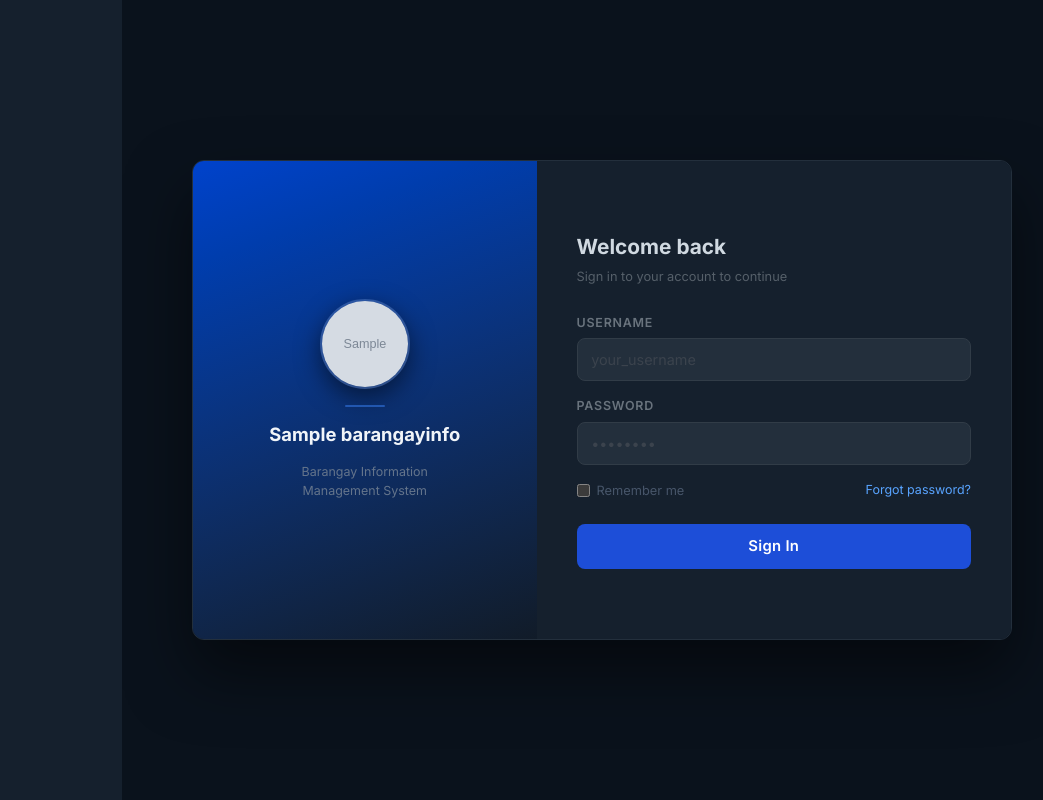
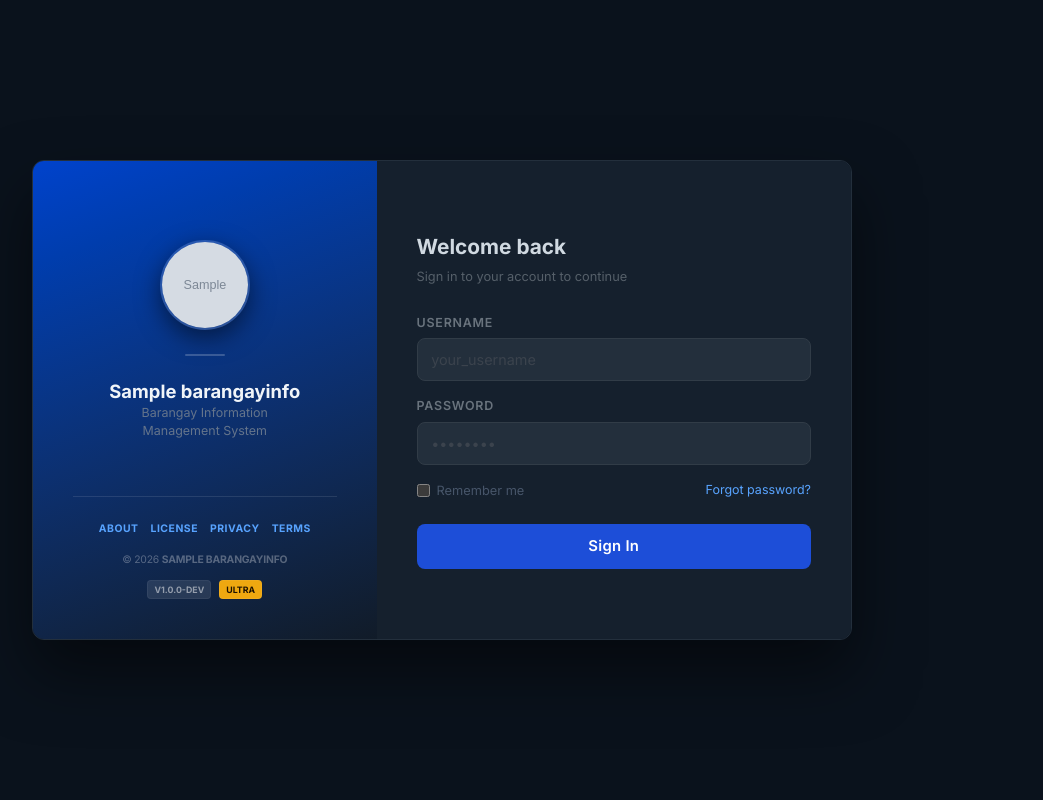
Before and after one commit to komradkat/bims2, a Django app: page /login/ in a window 1280 px wide. Shown: the whole page, without its empty margins (198-1241 px from the left). Run offline with Django 5.2, Linux system fonts and the light colour scheme; tables that the repository leaves empty hold one stand-in row (values such as "Sample post"); grey boxes marked "Sample" are stand-in pictures; parts of the project's set-up code (start-up, migrations or seed data) failed here and were passed over; some libraries are stand-ins or nearby versions.

Commit message:
feat: Implement base HTML template with a custom DaisyUI theme, core views, and initial informational and authentication pages.

```diff
--- a/apps/core/views.py
+++ b/apps/core/views.py
@@ -453,7 +453,7 @@ class LicenseActivationView(LoginRequiredMixin, View):
             return redirect('core:license_activation')
 
 
-class LicenseInfoView(LoginRequiredMixin, TemplateView):
+class LicenseInfoView(TemplateView):
     """View to display detailed license and hardware information"""
     template_name = 'auth/license_info.html'
 
@@ -763,13 +763,13 @@ class OfficialDeleteView(LoginRequiredMixin, View):
 
 # ── Informational Pages ──────────────────────────────────────────────────
 
-class AboutView(LoginRequiredMixin, TemplateView):
+class AboutView(TemplateView):
     template_name = 'pages/info/about.html'
 
-class PrivacyView(LoginRequiredMixin, TemplateView):
+class PrivacyView(TemplateView):
     template_name = 'pages/info/privacy.html'
 
-class TermsView(LoginRequiredMixin, TemplateView):
+class TermsView(TemplateView):
     template_name = 'pages/info/terms.html'
 
 class ProfileView(LoginRequiredMixin, View):
--- a/templates/auth/login.html
+++ b/templates/auth/login.html
@@ -4,9 +4,6 @@
 
 {% block extra_css %}
 <style>
-    .drawer-side, .navbar, .sticky { display: none !important; }
-    .drawer-content { margin: 0 !important; }
-
     main {
         display: flex;
         align-items: center;
@@ -71,8 +68,62 @@
     .login-brand .divider-line {
         width: 40px;
         height: 2px;
-        background: rgba(59,130,246,0.5);
+        background: rgba(255,255,255,0.2);
         border-radius: 2px;
+        margin: 1.5rem 0;
+    }
+
+    /* Footer in brand panel */
+    .login-footer {
+        margin-top: auto;
+        width: 100%;
+        padding-top: 1.5rem;
+        border-top: 1px solid rgba(255,255,255,0.1);
+    }
+    .login-footer .links {
+        display: flex;
+        flex-wrap: wrap;
+        justify-content: center;
+        gap: 0.75rem;
+        margin-bottom: 1rem;
+    }
+    .login-footer a {
+        color: rgba(255,255,255,0.4);
+        text-decoration: none;
+        font-size: 0.65rem;
+        font-weight: 700;
+        text-transform: uppercase;
+        letter-spacing: 0.05em;
+        transition: color 0.2s;
+    }
+    .login-footer a:hover { color: #fff; }
+    .login-footer .copyright {
+        color: rgba(255,255,255,0.3);
+        font-size: 0.65rem;
+        text-transform: uppercase;
+        letter-spacing: -0.02em;
+        margin-bottom: 0.75rem;
+    }
+    .login-footer .badges {
+        display: flex;
+        align-items: center;
+        justify-content: center;
+        gap: 0.5rem;
+    }
+    .login-footer .badge-custom {
+        display: inline-block;
+        font-size: 0.55rem;
+        font-weight: 800;
+        text-transform: uppercase;
+        padding: 2px 6px;
+        border-radius: 4px;
+        background: rgba(255,255,255,0.1);
+        color: rgba(255,255,255,0.5);
+        border: 1px solid rgba(255,255,255,0.05);
+    }
+    .login-footer .badge-tier {
+        background: oklch(78% 0.16 78); /* Accent gold-ish */
+        color: oklch(20% 0.04 78);
     }
 
     /* Right panel — form */
@@ -181,6 +232,7 @@
 
     <!-- Brand panel -->
     <div class="login-brand">
+        <div class="flex-1 flex flex-col items-center justify-center">
             {% if barangay_info.logo_url %}
                 <img src="{{ barangay_info.logo_url }}" alt="{{ barangay_info.name }}"/>
             {% else %}
@@ -189,6 +241,24 @@
             <div class="divider-line"></div>
             <h1>{{ barangay_info.name }}</h1>
             <p>Barangay Information<br>Management System</p>
+        </div>
+
+        <!-- Integrated Footer -->
+        <div class="login-footer">
+            <div class="links">
+                <a href="{% url 'core:about' %}">About</a>
+                <a href="{% url 'core:license_info' %}">License</a>
+                <a href="{% url 'core:privacy' %}">Privacy</a>
+                <a href="{% url 'core:terms' %}">Terms</a>
+            </div>
+            <div class="copyright">
+                © 2026 <strong>{{ barangay_info.name }}</strong>
+            </div>
+            <div class="badges">
+                <span class="badge-custom">v{{ system_version }}</span>
+                <span class="badge-custom badge-tier">{{ tier_info.name }}</span>
+            </div>
+        </div>
     </div>
 
     <!-- Form panel -->
--- a/templates/base.html
+++ b/templates/base.html
@@ -241,24 +241,24 @@
 
         /* ─── Layout Stability for Drawer (Prevents JIT Flash) ─── */
         @media (min-width: 1024px) {
-            .drawer {
+            .drawer.lg\:drawer-open {
                 display: grid !important;
                 grid-template-columns: 20rem 1fr !important;
             }
-            .drawer-side {
+            .drawer.lg\:drawer-open .drawer-side {
                 grid-column-start: 1 !important;
                 width: 20rem !important;
                 display: block !important;
                 position: relative !important;
                 height: 100% !important;
             }
-            .drawer-content {
+            .drawer.lg\:drawer-open .drawer-content {
                 grid-column-start: 2 !important;
                 width: auto !important;
                 display: flex !important;
                 flex-direction: column !important;
             }
-            .drawer-toggle ~ .drawer-content {
+            .drawer.lg\:drawer-open .drawer-toggle ~ .drawer-content {
                 margin-left: 0 !important;
             }
         }
@@ -278,15 +278,17 @@
 
 <div class="flex flex-col h-screen">
   {# Top Navigation Bar - Fixed at top #}
+  {% if user.is_authenticated %}
   <div class="sticky top-0 z-30">
     {% include 'partials/topbar.html' %}
   </div>
+  {% endif %}
 
   {# Messages/Toasts #}
   {% include 'partials/messages.html' %}
 
   {# Main Content Area with Drawer (Sidebar) #}
-  <div class="drawer lg:drawer-open flex-1 overflow-hidden">
+  <div class="drawer {% if user.is_authenticated %}lg:drawer-open{% endif %} flex-1 overflow-hidden">
     <input id="my-drawer-2" type="checkbox" class="drawer-toggle" />
 
     {# Main Content - Scrollable #}
@@ -300,7 +302,9 @@
     </div>
 
     {# Sidebar - Fixed and scrollable #}
+    {% if user.is_authenticated %}
     {% include 'partials/sidebar.html' %}
+    {% endif %}
   </div>
 </div>
 
```
Also changed, not shown: templates/auth/license_info.html (+9 -0 lines), templates/pages/info/about.html (+8 -0 lines), templates/pages/info/privacy.html (+8 -0 lines), templates/pages/info/terms.html (+8 -0 lines). Lines whose indentation alone changed are shown as unchanged.
